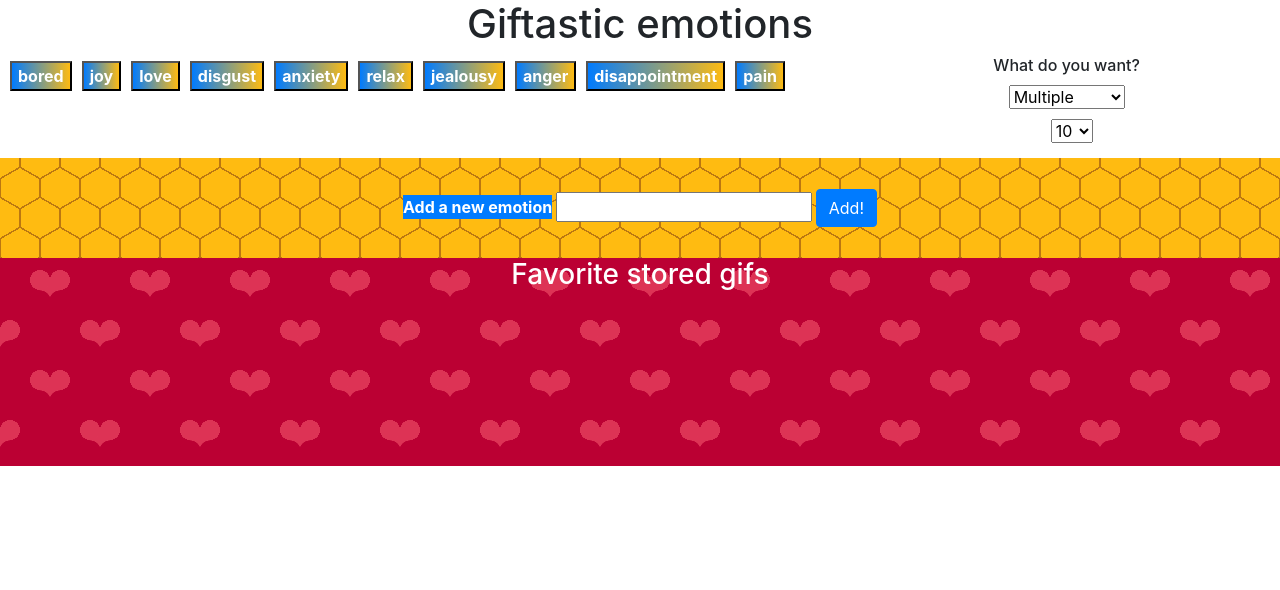
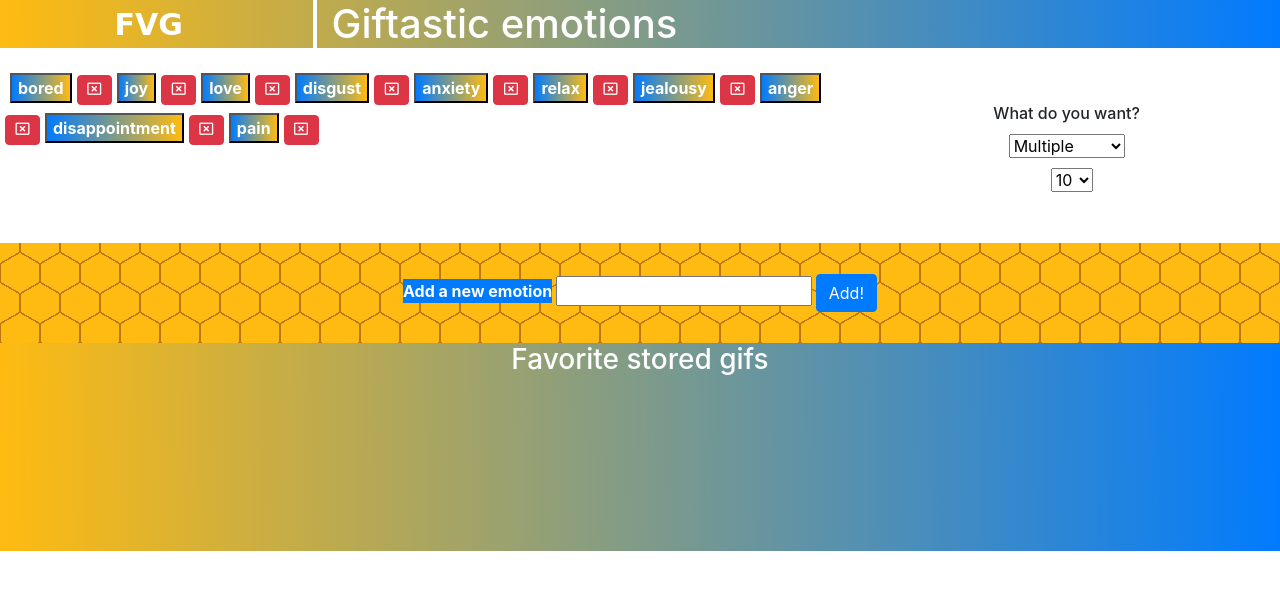
Before and after one commit to froylan-vargas/giftastic, a plain HTML site: page index.html in a window 1280 px wide. Drawn offline with nearby package versions, Linux system fonts and the light colour scheme; a web font is replaced by a local one.

Commit message:
Adding delete categories, css to app title, scroll categories

```diff
--- a/css/style.css
+++ b/css/style.css
@@ -1,3 +1,5 @@
+@import url('https://fonts.googleapis.com/css?family=Spirax');
+
 .gifComponent > p {
     padding: 0px;
     margin: 0px;
@@ -25,27 +27,26 @@
 }
 
 #favorites{
-    background:
-radial-gradient(circle closest-side at 60% 43%, #b03 26%, rgba(187,0,51,0) 27%),
-radial-gradient(circle closest-side at 40% 43%, #b03 26%, rgba(187,0,51,0) 27%),
-radial-gradient(circle closest-side at 40% 22%, #d35 45%, rgba(221,51,85,0) 46%),
-radial-gradient(circle closest-side at 60% 22%, #d35 45%, rgba(221,51,85,0) 46%),
-radial-gradient(circle closest-side at 50% 35%, #d35 30%, rgba(221,51,85,0) 31%),
-
-radial-gradient(circle closest-side at 60% 43%, #b03 26%, rgba(187,0,51,0) 27%) 50px 50px,
-radial-gradient(circle closest-side at 40% 43%, #b03 26%, rgba(187,0,51,0) 27%) 50px 50px,
-radial-gradient(circle closest-side at 40% 22%, #d35 45%, rgba(221,51,85,0) 46%) 50px 50px,
-radial-gradient(circle closest-side at 60% 22%, #d35 45%, rgba(221,51,85,0) 46%) 50px 50px,
-radial-gradient(circle closest-side at 50% 35%, #d35 30%, rgba(221,51,85,0) 31%) 50px 50px;
-background-color:#b03;
-background-size:100px 100px;
-color:white;
+    background: linear-gradient(89deg, #fb1 0%, #007bff 100%);
+    color: white;
+    font-weight: bolder;
 }
 
 .icon{
     margin: 10px 15px;
     font-size: 26px;
     cursor: pointer;
+}
+
+.categoryDelete{
+    width:35px;
+    height:30px;
+    margin:0px;
+    padding:0px;
+}
+
+.iconDelete{
+    font-size:14px;
 }
 
 
@@ -55,6 +56,11 @@ color:white;
     background: #007bff;
 }
 ::-webkit-scrollbar-thumb:horizontal{
+    background: #fb1;
+    border-radius: 10px;
+}
+
+::-webkit-scrollbar-thumb:vertical{
     background: #fb1;
     border-radius: 10px;
 }
@@ -85,6 +91,26 @@ img{
     font-weight: bolder;
 }
 
+header{
+    margin-bottom: 20px;
+    font-weight: bolder;
+    background: linear-gradient(89deg, #fb1 0%,#007bff 100%);
+    color: white;
+}
+
+#headerBrand{
+    font-family: 'Spirax', cursive;
+    font-size: 30px;
+
+}
+
+#appTitle{
+    padding-left: 15px;
+    border-left: 4px solid white;
+    width: fit-content;
+    height: 100%;
+}
+
 .vertical{
     display: flex;
     align-items: center;
@@ -92,7 +118,7 @@ img{
     flex-direction: row;
     padding: 0px;
     text-align: center;
-    height: 100%;
+    height: 100% !important;
 }
 
 .horizontal{
@@ -114,6 +140,8 @@ img{
     padding: 0px;
     padding-left: 20px;
     margin: 0px;
+    height: 160px;
+    overflow-y: scroll;
 }
 
 h6{
@@ -131,7 +159,7 @@ label{
 }
 
 #addCategory{
-    height: 100px;
+    height: 100px !important;
     color: white;
     font-weight: bolder;
     background:
--- a/index.html
+++ b/index.html
@@ -14,9 +14,20 @@
 </head>
 
 <body>
-    <header class="text-center">
-        <h1>Giftastic emotions</h1>
+    <header>
+        <div class="row">
+            <div id="headerBrand" class="col-3" style="padding:0px;">
+                <p class="vertical" style="height:100%; margin:0px;">FVG</p>
+            </div>
+            <div class="col-9 text-left" style="padding:0px;">
+                <div id="appTitle">
+                    <h1 style="margin:0px;">Giftastic emotions</h1>
+                </div>
+
+            </div>
+        </div>
     </header>
+
 
     <div id="clipboard">
 
--- a/javascript/app.js
+++ b/javascript/app.js
@@ -112,7 +112,15 @@ $(document).ready(function () {
             .attr("data-category", category)
             .text(category)
             .on('click', categoryClickHandler);
-        $("#buttons-view").append(categoryButton);
+
+        var deleteCategoryButton = $("<button>")
+            .addClass("btn btn-danger categoryDelete")
+            .attr("data-category", category)
+            .on("click", onDeleteCategoryHandler)
+            .append($('<i>')
+                .addClass("far fa-window-close vertical iconDelete"));
+
+        $("#buttons-view").append(categoryButton, deleteCategoryButton);
     }
 
     //Handlers
@@ -123,10 +131,10 @@ $(document).ready(function () {
         giphyCall(queryUrl);
     }
 
-    function getTypeHandler(){
+    function getTypeHandler() {
         var typeSelected = $(this).val();
         selectedType = typeSelected;
-        if (typeSelected === 'multiple'){
+        if (typeSelected === 'multiple') {
             $("#limitRequest").show();
         } else {
             $("#limitRequest").hide();
@@ -212,10 +220,17 @@ $(document).ready(function () {
 
     function removeFromFavHandler() {
         var gifId = $(this).attr("gifId");
-        favoriteGifs = deleteFromArray(favoriteGifs, gifId);
+        favoriteGifs = deleteFromArrayById(favoriteGifs, gifId);
         var elementToDelete = $(`#favoriteGifs div.gifComponent[gifid = "${gifId}"]`);
         elementToDelete.remove();
         saveToLocalStorage('favoriteGifs', favoriteGifs);
+    }
+
+    function onDeleteCategoryHandler() {
+        var category = $(this).attr("data-category");
+        $(`#buttons-view [data-category='${category}']`).remove();
+        categories = deleteFromArrayElement(categories,category);
+        saveToLocalStorage('categories', categories);
     }
 
     //Helpers
@@ -230,18 +245,23 @@ $(document).ready(function () {
         localStorage.setItem(key, JSON.stringify(element));
     }
 
-    function deleteFromArray(array, id) {
+    function deleteFromArrayById(array, id) {
         return array.filter(elem => {
             return elem.id !== id;
         });
     }
 
-    function isRandomTypeSelected()
-    {
+    function deleteFromArrayElement(array, element){
+        return array.filter(elem => {
+            return elem !== element
+        });
+    }
+
+    function isRandomTypeSelected() {
         return selectedType === 'random';
     }
 
-    function getGiphyQueryMethod(){
+    function getGiphyQueryMethod() {
         return isRandomTypeSelected() ? "random" : "search";
     }
 
@@ -250,11 +270,11 @@ $(document).ready(function () {
         var giphyUrl = "https://api.giphy.com/v1/gifs/"
         const queryMethod = getGiphyQueryMethod();
         const key = "dc6zaTOxFJmzC";
-        if (!isRandomTypeSelected()){
+        if (!isRandomTypeSelected()) {
             const limit = $("#limitRequest").val();
-            giphyUrl+= `${queryMethod}?api_key=${key}&q=${category}&limit=${limit}`;
+            giphyUrl += `${queryMethod}?api_key=${key}&q=${category}&limit=${limit}`;
         } else {
-            giphyUrl+= `${queryMethod}?api_key=${key}&tag=${category}`;
+            giphyUrl += `${queryMethod}?api_key=${key}&tag=${category}`;
         }
         return giphyUrl;
     }
@@ -267,7 +287,7 @@ $(document).ready(function () {
     }
 
     function giphyResponseHandler(gifs) {
-        if (isRandomTypeSelected()){
+        if (isRandomTypeSelected()) {
             appendGifComponent(createResponseGifObject(gifs.data));
         } else {
             gifs.data.forEach(gif => {
@@ -276,14 +296,14 @@ $(document).ready(function () {
         }
     }
 
-    function createResponseGifObject(gif){
+    function createResponseGifObject(gif) {
         const rating = gif.rating ? gif.rating : "NOT PROVIDED";
-            return  {
-                id: gif.id,
-                stillUrl: gif.images.fixed_height_still.url,
-                animateUrl: gif.images.original.url,
-                rating
-            }
+        return {
+            id: gif.id,
+            stillUrl: gif.images.fixed_height_still.url,
+            animateUrl: gif.images.original.url,
+            rating
+        }
     }
 
     //Bindings
```
